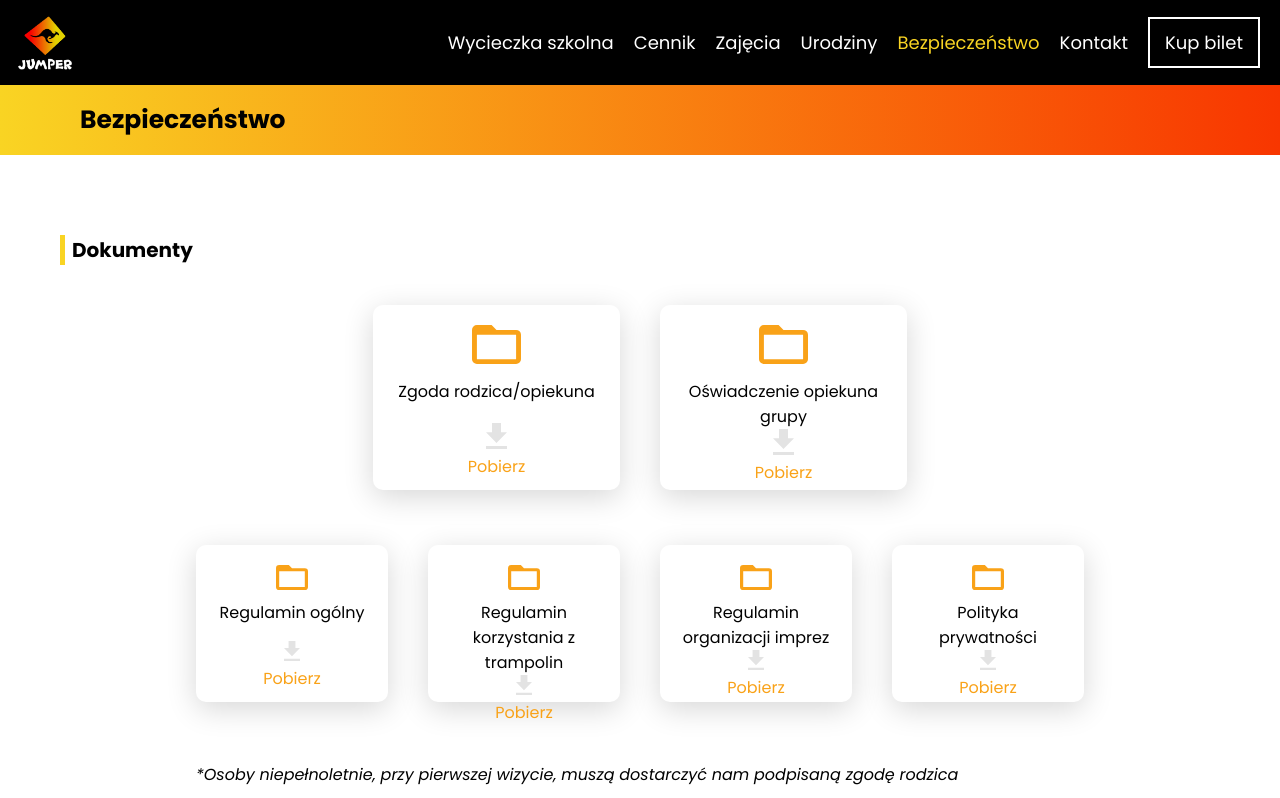
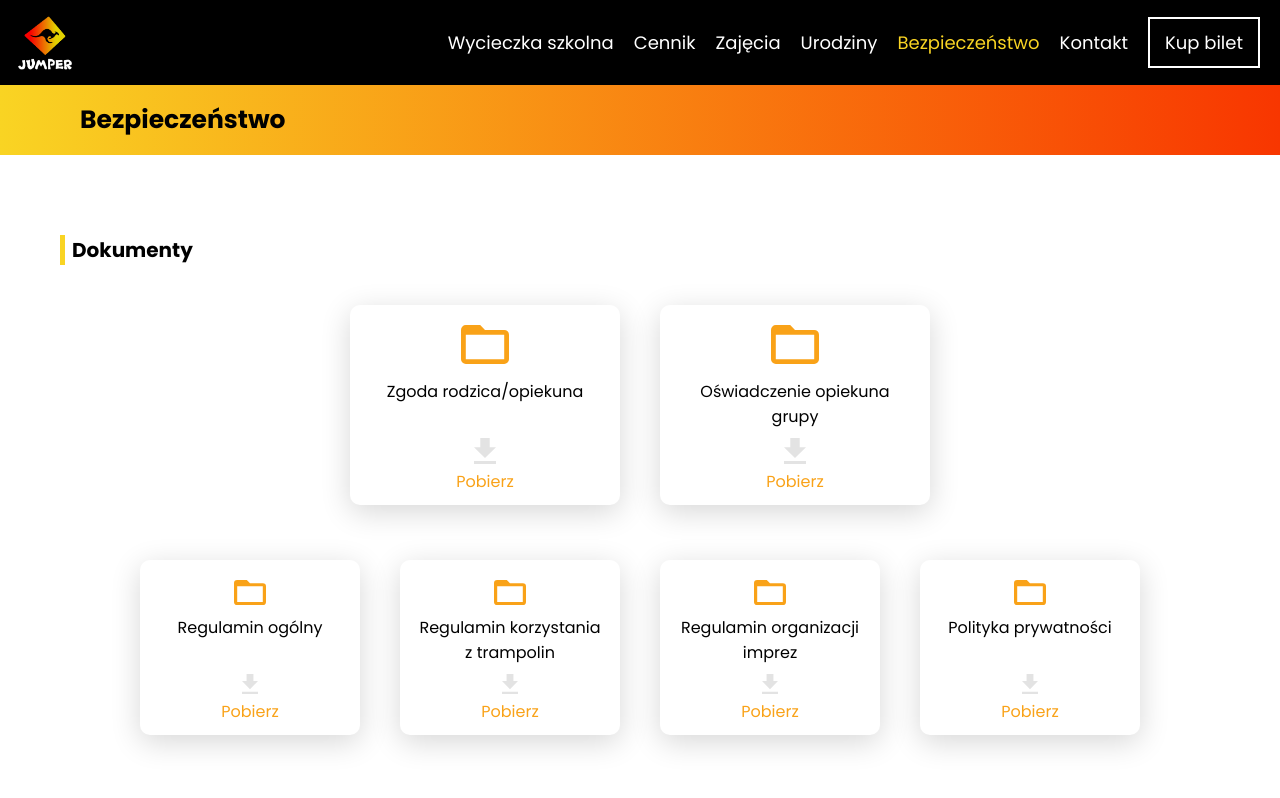
Before and after one commit to zawadzki-dawid/Jumper-Park-V2, a React (Create React App) app: page /bezpieczenstwo in a window 1280 px wide. Shown: the top 798 px of the page. Built offline with nearby package versions, Linux system fonts and the light colour scheme.

Commit message:
Change download section dimensions

```diff
--- a/src/views/safety/download-section/DownloadSection.tsx
+++ b/src/views/safety/download-section/DownloadSection.tsx
@@ -115,8 +115,8 @@ const Card = ({
 
 const CardAgreementStyled = styled.a`
     ${CardBase};
-    width: 247px;
-    height: 185px;
+    width: 270px;
+    height: 200px;
     grid-template-rows: auto 1fr auto auto;
 
     .card__title {
@@ -141,8 +141,8 @@ const CardAgreement = ({
 
 const CardStatueStyled = styled.a`
     ${CardBase};
-    width: 247px;
-    height: 185px;
+    width: 270px;
+    height: 200px;
     grid-template-rows: auto 1fr auto auto;
 
     .card__title {
@@ -150,8 +150,8 @@ const CardStatueStyled = styled.a`
     }
 
     @media only screen and (min-width: 928px) {
-        width: 192px;
-        height: 157px;
+        width: 220px;
+        height: 175px;
 
         .top-icon__wrapper {
             height: 25px;
```
